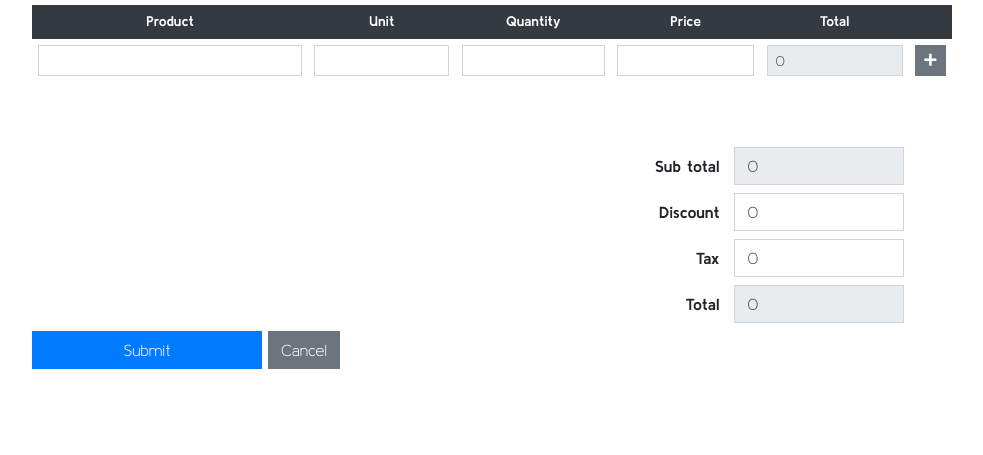
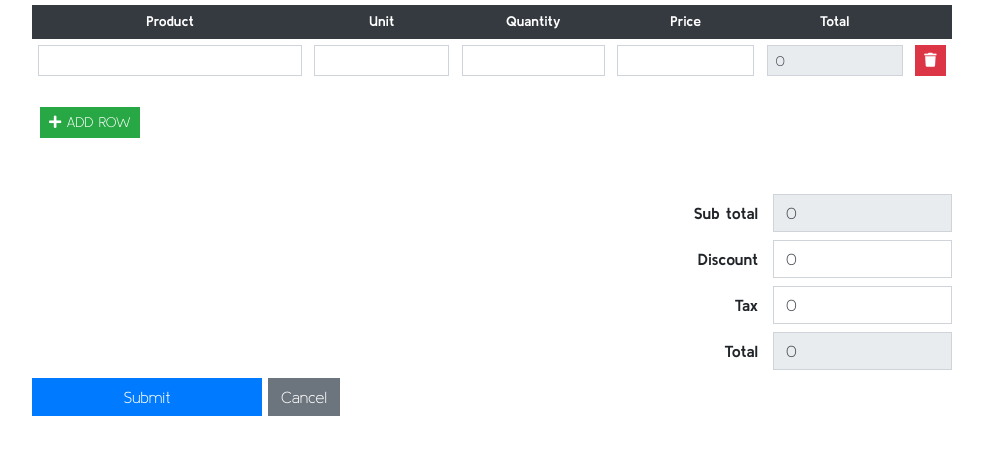
Before and after one commit to hassibmoddasser/dynamic-js-table, a plain HTML site: page index.html in a window 1280 px wide. Shown: the part 99-554 px from the top of the page, without its empty margins (148-1131 px from the left). Drawn offline with Linux system fonts and the light colour scheme.

Commit message:
Added new ADD ROW button apart from the table

```diff
--- a/index.html
+++ b/index.html
@@ -38,14 +38,18 @@
                   <td><input type="number" id="quantity-0" class="form-control form-control-sm" name="qtt[]" oninput="setTotal();setGrandTotal();" min="0"></td>
                   <td><input type="number" id="price-0" class="form-control form-control-sm prices" name="price[]" oninput="setTotal();setGrandTotal();"></td>
                   <td><input type="text" id="total-0" class="form-control form-control-sm" name="total[]" value="0" readonly></td>
-                  <td><button type="button" id="add" class="btn btn-secondary btn-sm"><i class="fa fa-plus"></i></button></td>
+                  <td><button type="button" id="0" class="btn btn-danger btn-sm remove"><i id="0" class="fa fa-trash"></i></button></td>
                 </tr>
               <tbody>
             </table>
+
+            <div class="btn-container p-2">
+              <button type="button" id="add" class="btn btn-success btn-sm text-uppercase"><i class="fa fa-plus"></i> Add Row</button>
+            </div>
             <input id="counter" type="hidden" value="1">
           </div>
 
-          <div class="details mr-5">
+          <div class="details">
             <div class="col-md-4 ml-auto mt-5">
               <div class="form-group row mb-2">
                 <label for="sub-total" class="col-md-5 control-label font-weight-bold text-right">Sub total</label>
```
